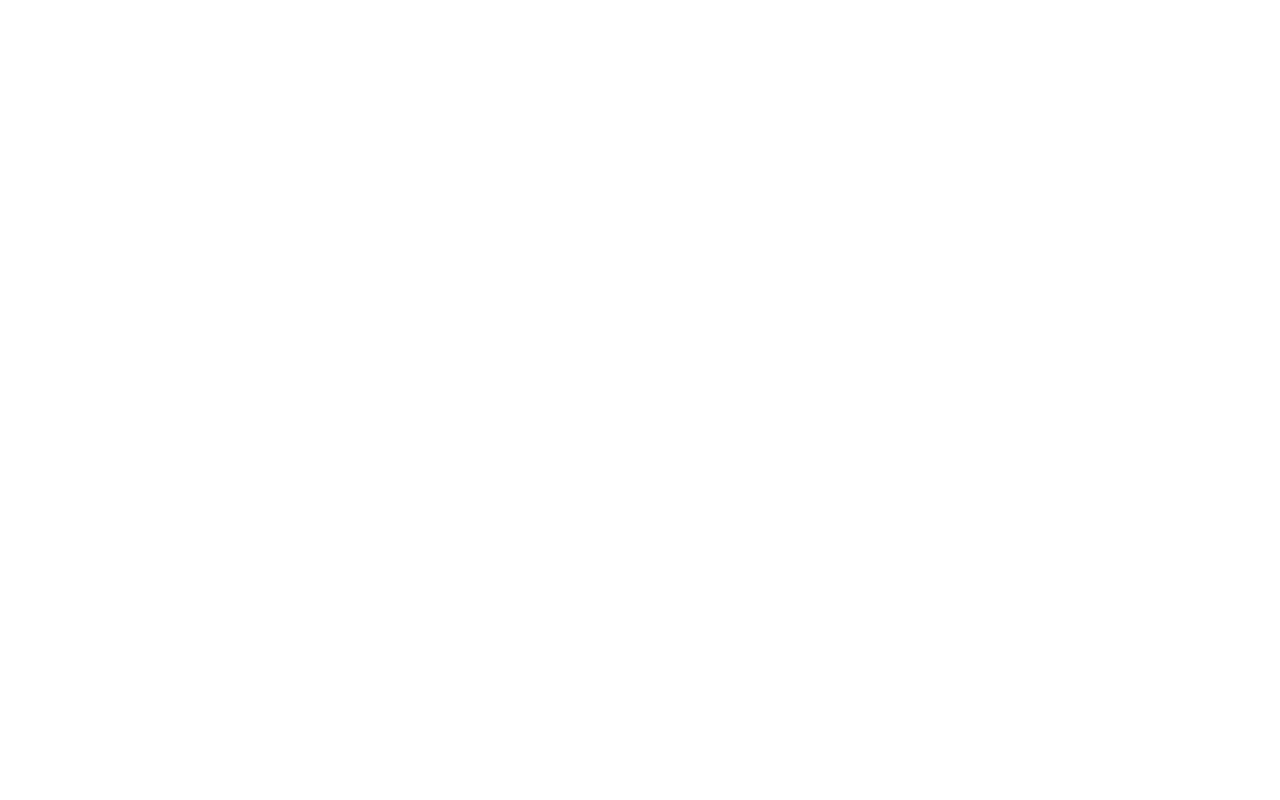
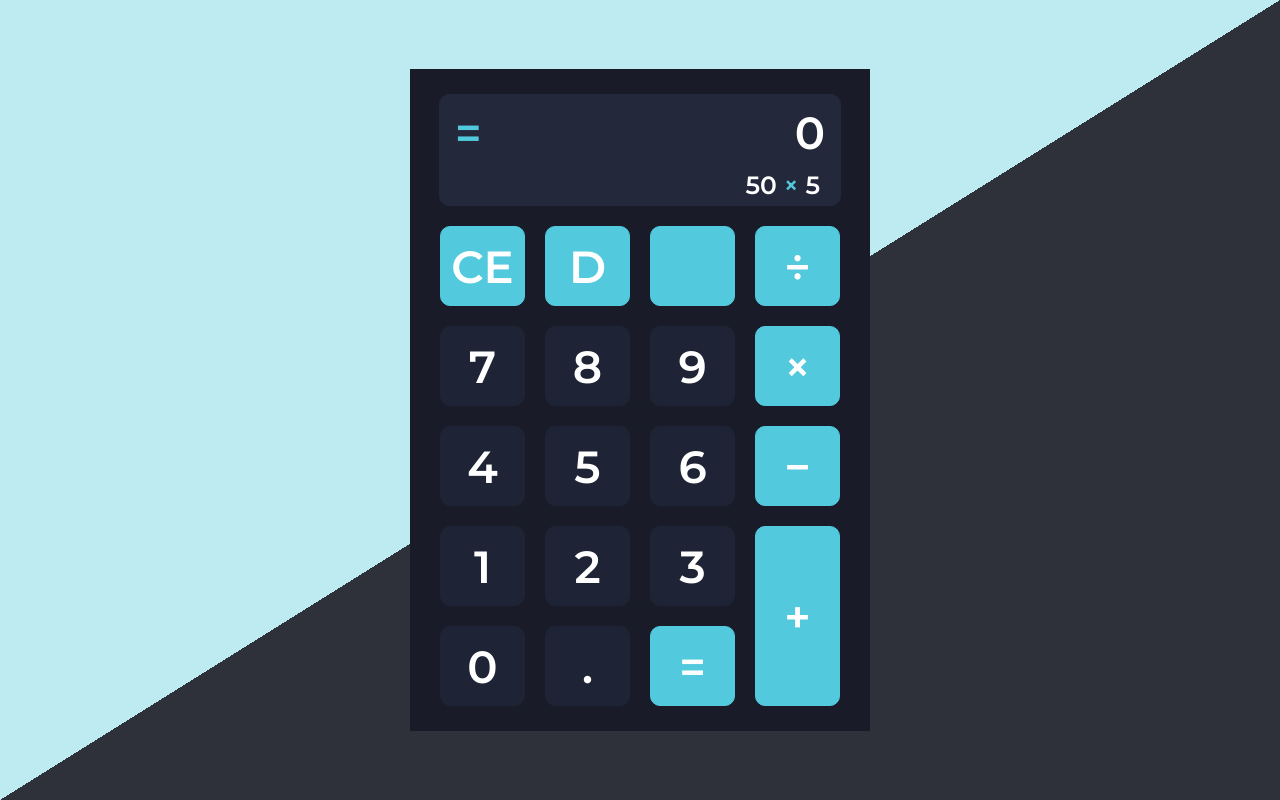
Before and after one commit to vzMars/calculator, a plain HTML site: page index.html in a window 1280 px wide. Drawn offline with Linux system fonts and the light colour scheme.

Commit message:
styled the calculator and also created some functions for the app itself

```diff
--- a/index.html
+++ b/index.html
@@ -5,7 +5,45 @@
     <meta name="viewport" content="width=device-width, initial-scale=1.0" />
     <title>Calculator</title>
     <link href="styles/style.css" rel="stylesheet" />
+    <link rel="preconnect" href="https://fonts.googleapis.com" />
+    <link rel="preconnect" href="https://fonts.gstatic.com" crossorigin />
+    <link
+      href="https://fonts.googleapis.com/css2?family=Montserrat:wght@600&display=swap"
+      rel="stylesheet"
+    />
     <script src="scripts/main.js" defer></script>
   </head>
-  <body></body>
+  <body>
+    <div id="triangle">
+      <div id="calc">
+        <div id="calc-display">
+          <div id="top-display"><span class="blueText">=</span>0</div>
+          <div id="bottom-display">
+            50 <span class="blueText">&#215;</span> 5
+          </div>
+        </div>
+        <div id="calc-buttons">
+          <button class="operatorBtns" id="clear">CE</button>
+          <button class="operatorBtns" id="delete">D</button>
+          <button class="operatorBtns" id="empty"></button>
+          <button class="operatorBtns" id="divide">&#247;</button>
+          <button class="numBtns" id="seven">7</button>
+          <button class="numBtns" id="eight">8</button>
+          <button class="numBtns" id="nine">9</button>
+          <button class="operatorBtns" id="multiply">&#215;</button>
+          <button class="numBtns" id="four">4</button>
+          <button class="numBtns" id="five">5</button>
+          <button class="numBtns" id="six">6</button>
+          <button class="operatorBtns" id="subtract">&#8722;</button>
+          <button class="numBtns" id="one">1</button>
+          <button class="numBtns" id="two">2</button>
+          <button class="numBtns" id="three">3</button>
+          <button class="operatorBtns" id="add">&#43;</button>
+          <button class="numBtns" id="zero">0</button>
+          <button class="numBtns" id="decimal">.</button>
+          <button class="operatorBtns" id="equal">&#61;</button>
+        </div>
+      </div>
+    </div>
+  </body>
 </html>
--- a/scripts/main.js
+++ b/scripts/main.js
@@ -0,0 +1,39 @@
+const numBtns = document.querySelectorAll('.numBtns');
+const bottomDisplay = document.querySelector('#bottom-display');
+
+numBtns.forEach((numBtn) => numBtn.addEventListener('click', displayNum));
+
+function add(num1, num2) {
+  return num1 + num2;
+}
+
+function subtract(num1, num2) {
+  return num1 - num2;
+}
+
+function multiply(num1, num2) {
+  return num1 * num2;
+}
+
+function divide(num1, num2) {
+  return num1 / num2;
+}
+
+function operate(num1, num2, operator) {
+  switch (operator) {
+    case '+':
+      return add(num1, num2);
+    case '-':
+      return subtract(num1, num2);
+    case '*':
+      return multiply(num1, num2);
+    case '/':
+      return divide(num1, num2);
+    default:
+      return 'Please use the correct operators';
+  }
+}
+
+function displayNum(e) {
+  console.log(e.target.id);
+}
--- a/styles/style.css
+++ b/styles/style.css
@@ -0,0 +1,85 @@
+body {
+  margin: 0;
+  font-family: 'Montserrat', sans-serif;
+}
+
+#triangle {
+  background-image: linear-gradient(to bottom right, #beeaf2 50%, #2e303a 50%);
+  height: 100vh;
+  display: flex;
+}
+
+#calc {
+  background-color: #1a1b28;
+  width: 450px;
+  margin: auto;
+  padding: 5px;
+}
+
+#calc-display {
+  background-color: #23293a;
+  border: 1px solid #23293a;
+  border-radius: 10px;
+  color: white;
+  width: 400px;
+  height: 110px;
+  margin: 20px auto;
+  font-weight: 600;
+}
+
+.blueText {
+  color: #52c9dc;
+}
+
+#top-display {
+  display: flex;
+  justify-content: space-between;
+  font-size: 45px;
+  margin: 10px 15px;
+}
+
+#bottom-display {
+  text-align: right;
+  font-size: 25px;
+  margin-right: 20px;
+}
+
+#calc-buttons {
+  width: 400px;
+  height: 480px;
+  margin: 20px auto;
+  display: grid;
+  grid-template-columns: repeat(4, 1fr);
+  grid-gap: 20px;
+}
+
+button {
+  font-family: 'Montserrat', sans-serif;
+  font-size: 45px;
+  font-weight: 500;
+  border-radius: 10px;
+  color: white;
+  cursor: pointer;
+}
+
+.numBtns {
+  background-color: #1e2435;
+  border: 1px solid #1e2435;
+}
+
+.numBtns:hover {
+  background-color: #23293a;
+}
+
+.operatorBtns {
+  background-color: #52c9dc;
+  border: 1px solid #52c9dc;
+}
+
+.operatorBtns:hover {
+  background-color: #63cee0;
+}
+
+#add {
+  grid-row: span 2;
+}
```
